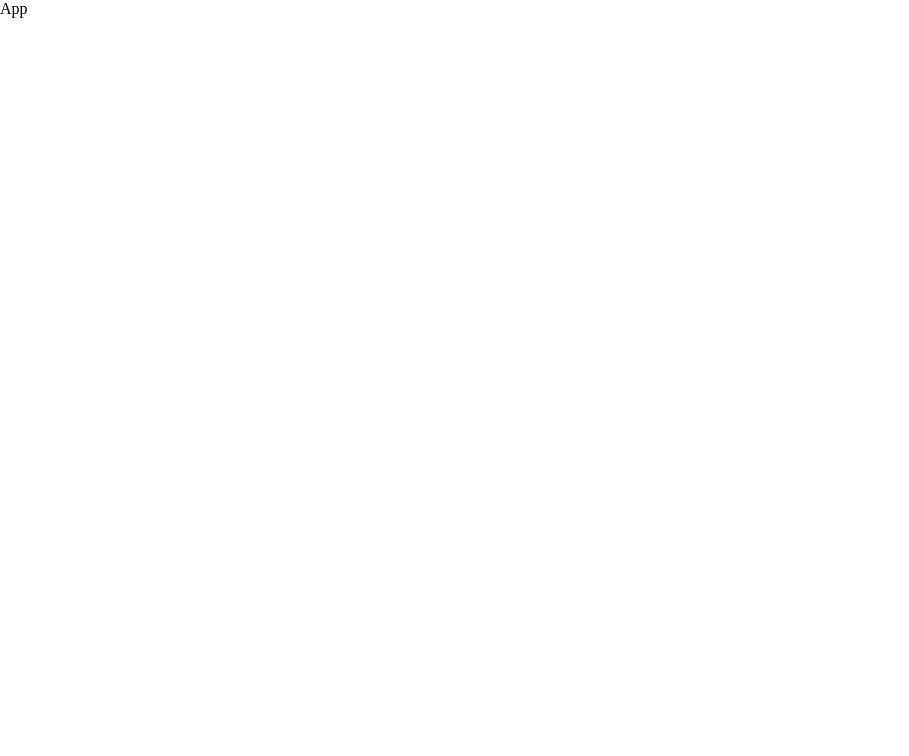
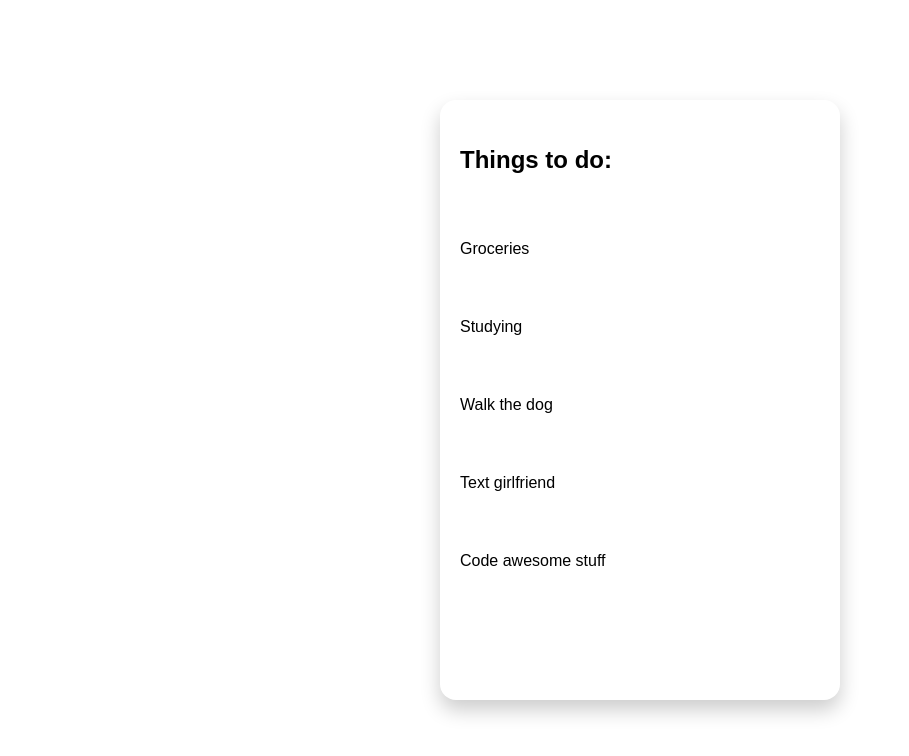
Before and after one commit to joeribreedveld/f3m9-prog-react-todo, a React (Create React App) app: page / in a window 1280 px wide. Shown: the top 756 px of the page, without its empty margins (0-909 px from the left). Built offline with nearby package versions, Linux system fonts and the light colour scheme.

Commit message:
feat(todo): style todo and change font size

```diff
--- a/src/App/App.css
+++ b/src/App/App.css
@@ -10,4 +10,12 @@ html {
 
 body {
     font-size: 1.6rem;
+    font-family: sans-serif;
 }
+
+#root {
+    display: flex;
+    justify-content: center;
+    align-items: center;
+    min-height: 100vh;
+}
--- a/src/App/App.js
+++ b/src/App/App.js
@@ -1,11 +1,12 @@
 // Imports
 import "./App.css"
+import Todo from "../components/Todo/Todo"
 
 // Functions
 const App = () => {
 	return (
 		<>
-			<p>App</p>
+			<Todo />
 		</>
 	)
 }
--- /dev/null
+++ b/src/components/Todo/Todo.css
@@ -0,0 +1,29 @@
+.todo {
+    width: 40rem;
+    height: 60rem;
+    box-shadow: -0 1rem 2rem 0 rgba(0, 0, 0, 0.2);
+    border-radius: 1.6rem;
+}
+
+.todo__header {
+    height: 20%;
+    display: flex;
+    align-items: center;
+    padding: 2rem;
+}
+
+.todo__h1 {
+
+}
+
+.todo__list {
+    height: 80%;
+    display: flex;
+    flex-direction: column;
+    gap: 2rem;
+}
+
+.todo__item {
+    list-style: none;
+    padding: 2rem;
+}
```
